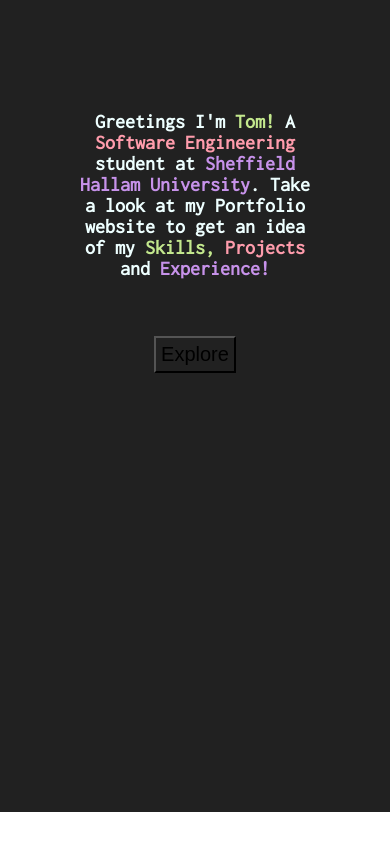
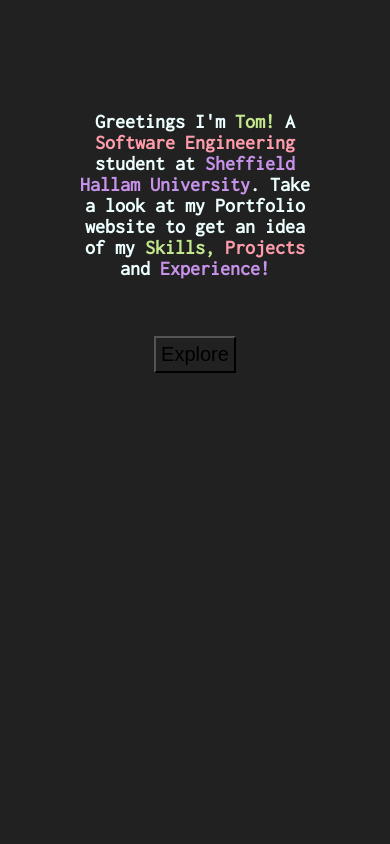
Before and after one commit to CrazyOldBuffalo/Portfolio, a plain HTML site: page index.html in a window 390 px wide. Drawn offline with Linux system fonts and the light colour scheme.

Commit message:
Add files via upload

```diff
--- a/Styles/mobile.scss
+++ b/Styles/mobile.scss
@@ -6,7 +6,9 @@ $mainBackground: #212121;
 $mainfontcolor: #EEFFFF;
 $mobileheadingsize: 20px;
 
-
+* {
+    box-sizing: border-box;
+}
 body {
     margin: 0;
     padding: 0;
@@ -25,7 +27,7 @@ body {
     background-color: $mainBackground;
     width: 100vw;
     height: 100vh;
-    max-height: 812px;
+    max-height: 100vh;
     display: flex;
 
 }
```
Also changed, not shown: Styles/mobile.css, 1 other file.
